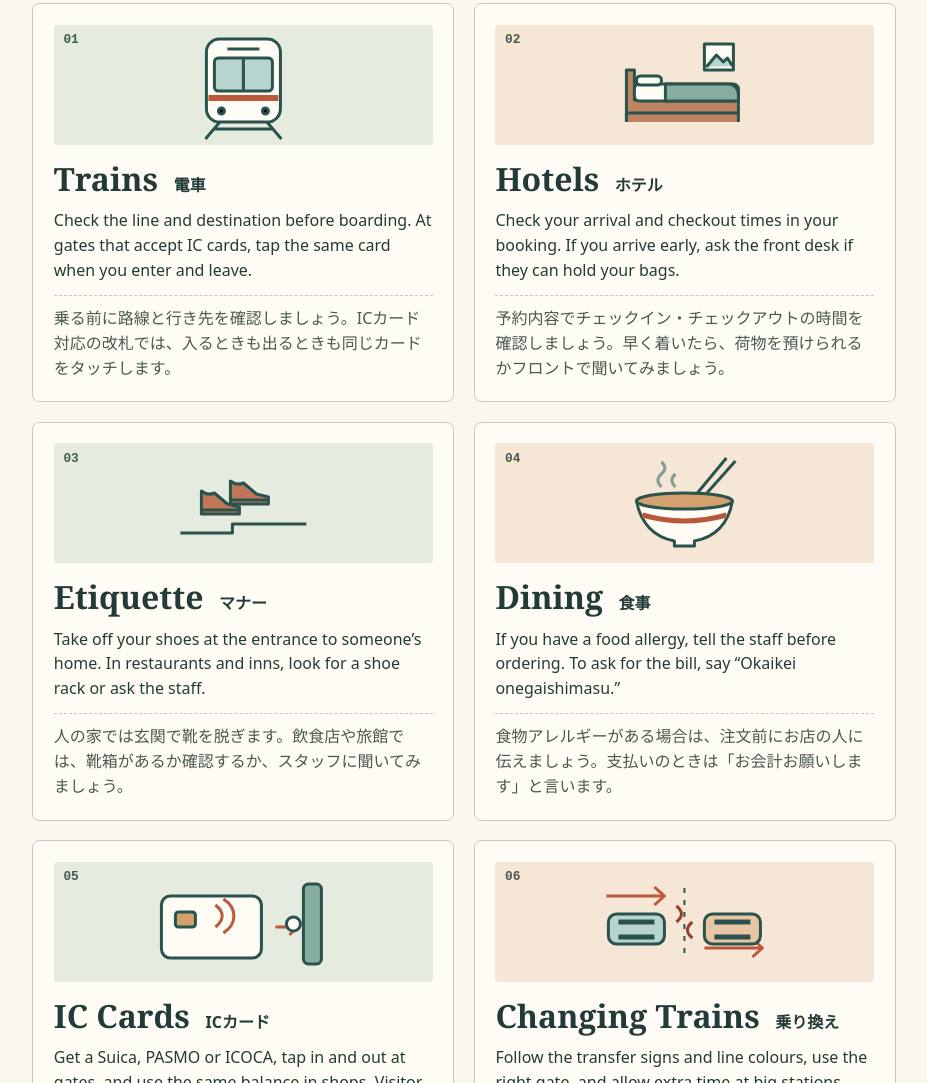
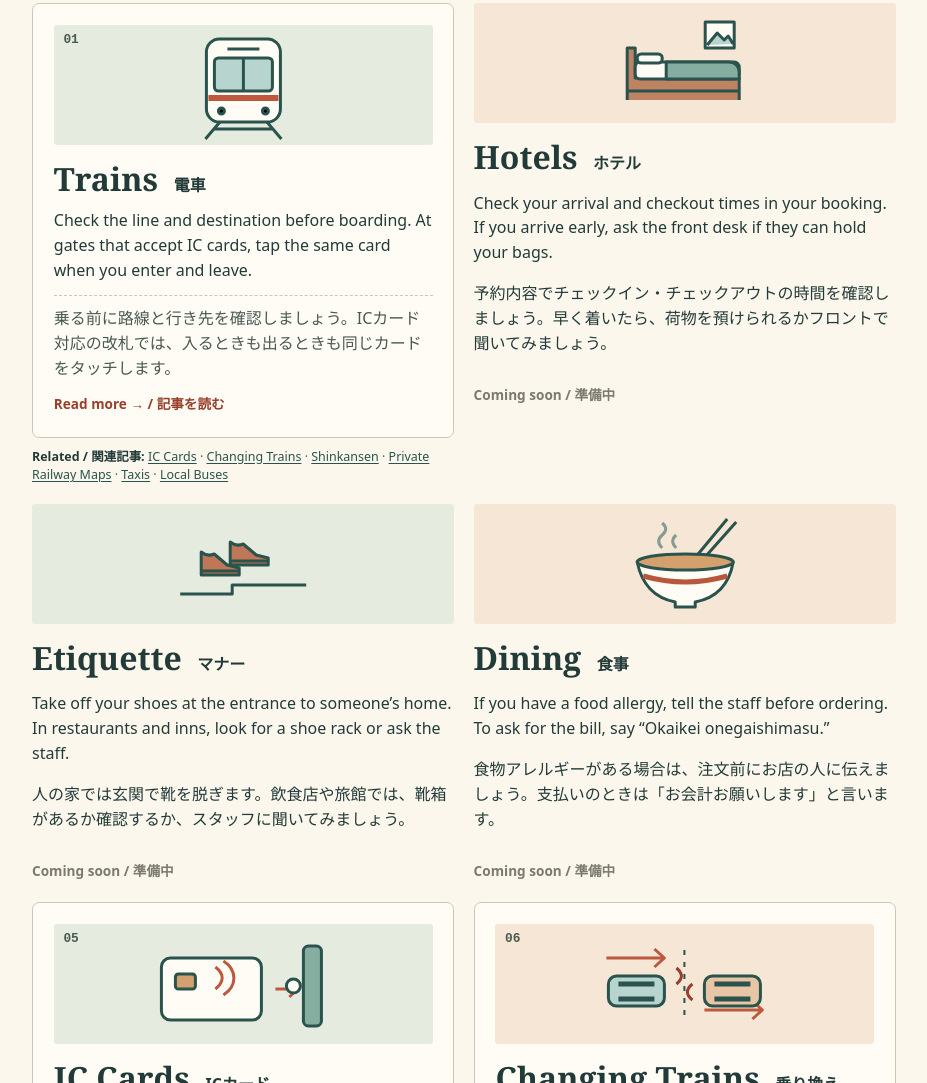
Before and after one commit to mbpTYO/japan-guide, a plain HTML site: page index.html in a window 1280 px wide. Shown: the part 1396-2479 px from the top of the page, without its empty margins (176-1103 px from the left). Drawn offline with Linux system fonts and the light colour scheme.

Commit message:
自動公開 2026-11-27 13:08

```diff
--- a/index.html
+++ b/index.html
@@ -15,11 +15,20 @@
     h2 { font-size: 2rem }
     header p { margin: 0 }
     .grid { display: grid; grid-template-columns: repeat(auto-fit, minmax(min(100%, 20rem), 1fr)); gap: 1.2rem }
-    article, a.article { position: relative; padding: 1.3rem; background: #fffcf5; border: 1px solid #c9c8b7; border-radius: .45rem }
+    article, a.article { position: relative; padding: 1.3rem; background: #fffcf5; border: 1px solid #c9c8b7; border-radius: .45rem; transition: transform .18s ease, box-shadow .18s ease, border-color .18s ease }
     a.article { display: block; color: inherit; text-decoration: none }
-    a.article:hover, a.article:focus-visible { border-color: #98402b; box-shadow: 0 2px 0 #98402b }
+    article:hover, a.article:hover, a.article:focus-visible { border-color: #98402b; box-shadow: 0 10px 20px rgba(35,59,56,.16); transform: translateY(-4px) }
     a.article:focus-visible { outline: 2px solid #98402b; outline-offset: 2px }
+    .topic { display: flex; flex-direction: column }
+    .topic > .article { flex: 1 }
+    .topic:nth-child(odd) svg { background: #e5ecdf }
+    .topic:nth-child(even) svg { background: #f5e6d5 }
     .more { display: inline-block; margin-top: .8rem; color: #98402b; font-size: .85rem; font-weight: 700 }
+    .more.soon { color: #7b7a6f }
+    .related { margin: .6rem 0 0; font-size: .78rem; line-height: 1.5; color: #495952 }
+    .related b { color: #233b38 }
+    .related a { color: #29534c; text-decoration: underline; text-underline-offset: 2px }
+    .related a:hover { color: #98402b }
     svg { display: block; width: 100%; height: 7.5rem; margin-bottom: 1rem; background: #e5ecdf; border-radius: .2rem; color: #29534c }
     article:nth-child(even) svg, a.article:nth-child(even) svg { background: #f5e6d5 }
     .number { position: absolute; top: 1.75rem; left: 1.9rem; font: bold .8rem monospace; color: #495952 }
@@ -106,7 +115,8 @@
     </ol>
 </section>
     <div class="grid">
-    <article>
+    <div class="topic">
+      <a class="article" href="pages/train-transfer.html">
         <span class="number">01</span>
         <svg viewBox="0 0 200 120" aria-hidden="true" stroke="currentColor" stroke-width="3" stroke-linejoin="round">
           <path d="m79 94-17 20m59-20 17 20m-67-10h58" fill="none"/>
@@ -116,8 +126,19 @@
         <h2>Trains <span lang="ja">電車</span></h2>
         <p>Check the line and destination before boarding. At gates that accept IC cards, tap the same card when you enter and leave.</p>
         <p lang="ja">乗る前に路線と行き先を確認しましょう。ICカード対応の改札では、入るときも出るときも同じカードをタッチします。</p>
-    </article>
-    <article>
+        <span class="more">Read more → / <span lang="ja">記事を読む</span></span>
+      </a>
+      <p class="related"><b>Related / 関連記事:</b>
+        <a href="pages/ic-card.html">IC Cards</a> ·
+        <a href="pages/train-transfer.html">Changing Trains</a> ·
+        <a href="pages/shinkansen.html">Shinkansen</a> ·
+        <a href="pages/private-railway.html">Private Railway Maps</a> ·
+        <a href="pages/taxi.html">Taxis</a> ·
+        <a href="pages/local-bus.html">Local Buses</a>
+      </p>
+    </div>
+    <div class="topic">
+      <div class="article">
         <span class="number">02</span>
         <svg viewBox="0 0 200 120" aria-hidden="true" stroke="currentColor" stroke-width="3" stroke-linejoin="round">
           <path d="M42 97V45h8v30h104v22m-112-9h112" fill="#be8362"/><rect x="50" y="59" width="104" height="17" rx="5" fill="#fffcf5"/><path d="M81 59h62q11 0 11 11v6H81Z" fill="#85ada0"/><rect x="52" y="51" width="25" height="9" rx="4" fill="#fffcf5"/>
@@ -126,8 +147,11 @@
         <h2>Hotels <span lang="ja">ホテル</span></h2>
         <p>Check your arrival and checkout times in your booking. If you arrive early, ask the front desk if they can hold your bags.</p>
         <p lang="ja">予約内容でチェックイン・チェックアウトの時間を確認しましょう。早く着いたら、荷物を預けられるかフロントで聞いてみましょう。</p>
-    </article>
-    <article>
+        <span class="more soon">Coming soon / <span lang="ja">準備中</span></span>
+      </div>
+    </div>
+    <div class="topic">
+      <div class="article">
         <span class="number">03</span>
         <svg viewBox="0 0 200 120" aria-hidden="true" stroke="currentColor" stroke-width="3" stroke-linejoin="round">
           <path d="M37 90h52v-9h74" fill="none"/><g fill="#bf7758"><path d="M58 67V48q6 5 13 2l13 11 12 3v7H58Z"/><path d="M87 57V38q6 5 13 2l13 11 12 3v7H87Z"/></g><path d="M58 67h38m-9-10h38" fill="none"/>
@@ -135,8 +159,11 @@
         <h2>Etiquette <span lang="ja">マナー</span></h2>
         <p>Take off your shoes at the entrance to someone’s home. In restaurants and inns, look for a shoe rack or ask the staff.</p>
         <p lang="ja">人の家では玄関で靴を脱ぎます。飲食店や旅館では、靴箱があるか確認するか、スタッフに聞いてみましょう。</p>
-    </article>
-    <article>
+        <span class="more soon">Coming soon / <span lang="ja">準備中</span></span>
+      </div>
+    </div>
+    <div class="topic">
+      <div class="article">
         <span class="number">04</span>
         <svg viewBox="0 0 200 120" aria-hidden="true" stroke="currentColor" stroke-width="3" stroke-linejoin="round">
           <path d="m103 62 39-47m-31 48 40-45" fill="none"/><path d="M52 58h96q-6 34-38 40v5H90v-5Q59 92 52 58Z" fill="#fffcf5"/><ellipse cx="100" cy="58" rx="48" ry="8" fill="#d2a16e"/><path d="M58 72q42 12 84 0" fill="none" stroke="#b9573d" stroke-width="5"/><path d="M77 44q-7-7 0-13t0-12m14 25q-7-7 0-13" fill="none" stroke="#849c92"/>
@@ -144,7 +171,9 @@
         <h2>Dining <span lang="ja">食事</span></h2>
         <p>If you have a food allergy, tell the staff before ordering. To ask for the bill, say “Okaikei onegaishimasu.”</p>
         <p lang="ja">食物アレルギーがある場合は、注文前にお店の人に伝えましょう。支払いのときは「お会計お願いします」と言います。</p>
-    </article>
+        <span class="more soon">Coming soon / <span lang="ja">準備中</span></span>
+      </div>
+    </div>
     <a class="article" href="pages/ic-card.html">
       <span class="number">05</span>
       <svg viewBox="0 0 200 120" aria-hidden="true" stroke="currentColor" stroke-width="3" stroke-linejoin="round">
```
Lines whose indentation alone changed are shown as unchanged.
